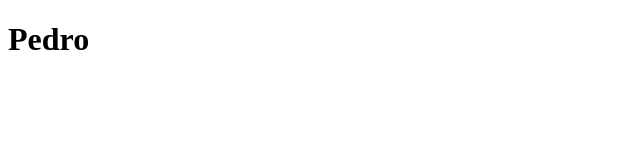
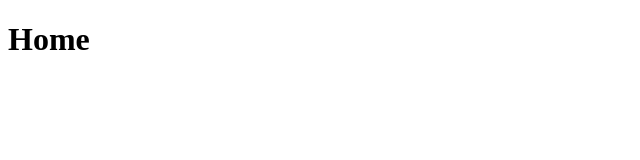
Before and after one commit to p3-d2/all-projects-dankicode, a React (Create React App) app: page /one in a window 1280 px wide. Shown: the top 160 px of the page, without its empty margins (0-640 px from the left). Built offline with nearby package versions, Linux system fonts and the light colour scheme.

Commit message:
initial route setup

```diff
--- a/src/App.tsx
+++ b/src/App.tsx
@@ -1,7 +1,8 @@
 import { FC } from 'react'
+import Routes from './Routes'
 
 const App: FC = () => {
-  return <h1>Pedro</h1>
+  return <Routes />
 }
 
 export default App
--- /dev/null
+++ b/src/Routes.tsx
@@ -0,0 +1,18 @@
+import { FC } from 'react'
+import { BrowserRouter, Route, Switch } from 'react-router-dom'
+
+import Home from './pages/Home'
+import ProjectOne from './pages/Project-one'
+
+const Routes: FC = () => {
+  return (
+    <BrowserRouter>
+      <Switch>
+        <Route path="/" component={Home} />
+        <Route path="/one" component={ProjectOne} />
+      </Switch>
+    </BrowserRouter>
+  )
+}
+
+export default Routes
--- /dev/null
+++ b/src/pages/Home/index.tsx
@@ -0,0 +1,7 @@
+import { FC } from 'react'
+
+const Home: FC = () => {
+  return <h1>Home</h1>
+}
+
+export default Home
--- /dev/null
+++ b/src/pages/Project-one/index.tsx
@@ -0,0 +1,13 @@
+import { FC } from 'react'
+
+import { Container } from './styles'
+
+const ProjectOne: FC = () => {
+  return (
+    <Container>
+      <h1>Project-one</h1>
+    </Container>
+  )
+}
+
+export default ProjectOne
--- /dev/null
+++ b/src/pages/Project-one/styles.ts
@@ -0,0 +1,3 @@
+import styled from 'styled-components'
+
+export const Container = styled.div``
```
